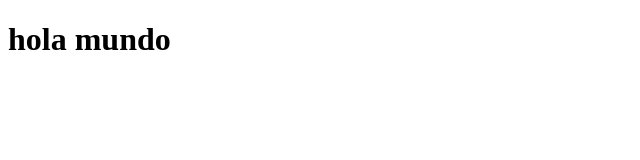
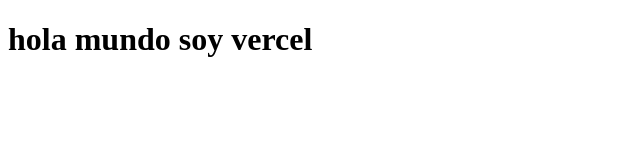
Before and after one commit to gmzacarias/vercel-public-directory, a plain HTML site: page public/index.html in a window 1280 px wide. Shown: the whole page, without its empty margins (0-640 px from the left). Drawn offline with Linux system fonts and the light colour scheme.

Commit message:
modificando index

```diff
--- a/public/index.html
+++ b/public/index.html
@@ -6,6 +6,6 @@
     <title>Document</title>
 </head>
 <body>
-    <h1>hola mundo</h1>
+    <h1>hola mundo soy vercel</h1>
 </body>
 </html>
```
